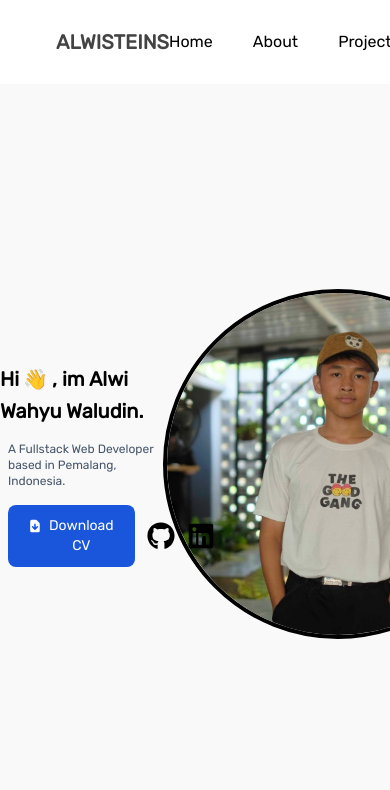
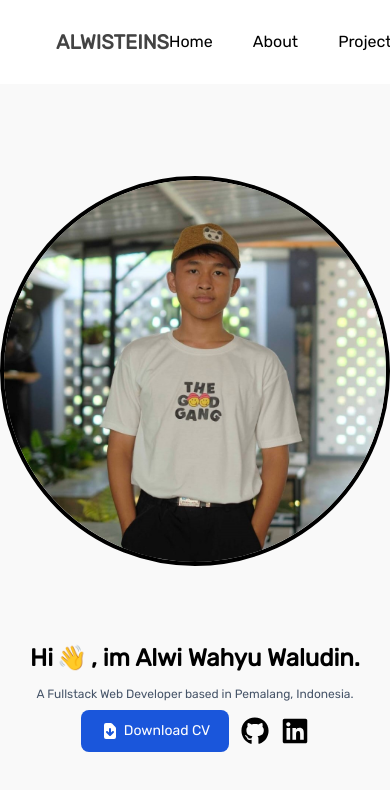
Before and after one commit to Alwisteins/web-portofolio, a Next.js app: page / in a window 390 px wide. Shown: the top 790 px of the page. Built offline with nearby package versions, Linux system fonts and the light colour scheme.

Commit message:
remove animate, add mobile view

```diff
--- a/src/section/home/Home.tsx
+++ b/src/section/home/Home.tsx
@@ -1,23 +1,35 @@
 import Image from "next/image";
 import AlwiProfilePicture from "../../../public/alwi-django.jpeg";
-import BlobAnimate from "@/animate/BlobAnimate";
 import { HiDocumentDownload } from "react-icons/hi";
 import { FaGithub, FaLinkedin } from "react-icons/fa";
 import { Button } from "flowbite-react";
 
 export default function Home() {
   return (
-    <div className="flex justify-evenly items-center h-[90vh] w-screen bg-[#f9f9f9]">
-      <BlobAnimate />
-      <div className="space-y-4 w-5/12 z-10">
-        <h1 className="text-xl sm:text-7xl text-prim-black font-bold">
+    <div className="flex flex-col sm:flex-row-reverse items-center justify-evenly py-5 w-screen h-[90vh] bg-[#f9f9f9]">
+      <div className="flex sm:w-[22rem] sm:h-[22rem]">
+        <Image
+          src={AlwiProfilePicture}
+          alt="Alwi Main Image"
+          quality={100}
+          sizes="100vw"
+          priority
+          style={{ width: "100%", height: "auto" }}
+          className="border-solid border-black border-4 rounded-full"
+        />
+      </div>
+
+      <div className="flex flex-col items-center sm:items-start sm:w-[35rem] space-y-2">
+        <h1 className="text-2xl sm:text-7xl font-bold">
           Hi<span className="animate-wave inline-block p-1">👋</span>, im Alwi
           Wahyu Waludin.
         </h1>
-        <p className="text-xs sm:text-lg pl-2 text-slate-600">
+
+        <p className="text-xs sm:text-lg text-slate-600">
           A Fullstack Web Developer based in Pemalang, Indonesia.
         </p>
-        <div className="ml-2 flex items-center space-x-3">
+
+        <div className="flex items-center space-x-3">
           <Button color="blue">
             <HiDocumentDownload className="mr-1 h-5 w-5" />
             Download CV
@@ -30,15 +42,6 @@ export default function Home() {
           </a>
         </div>
       </div>
-      <Image
-        src={AlwiProfilePicture}
-        alt="Alwi Main Image"
-        className="border-solid border-black border-4 rounded-full"
-        width={350}
-        height={350}
-        quality={100}
-        priority
-      />
     </div>
   );
 }
```
